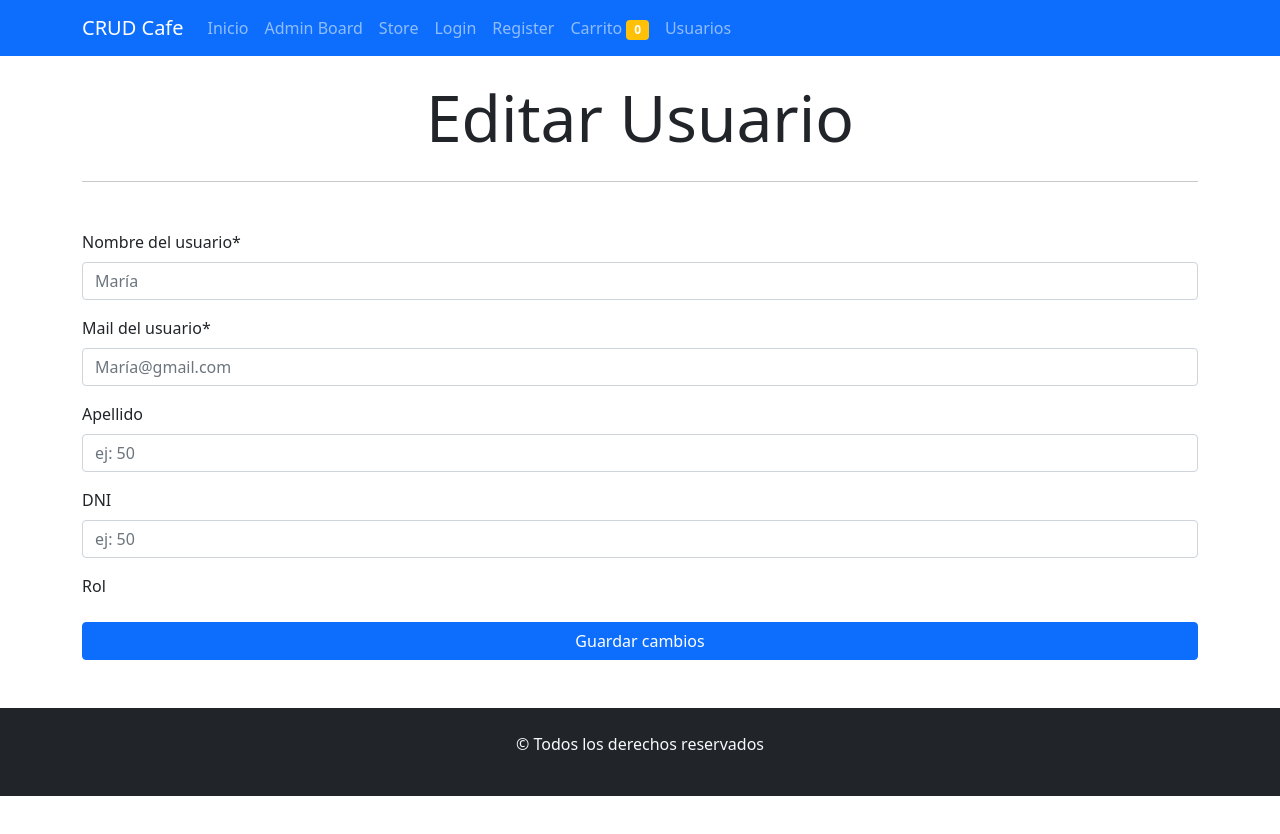
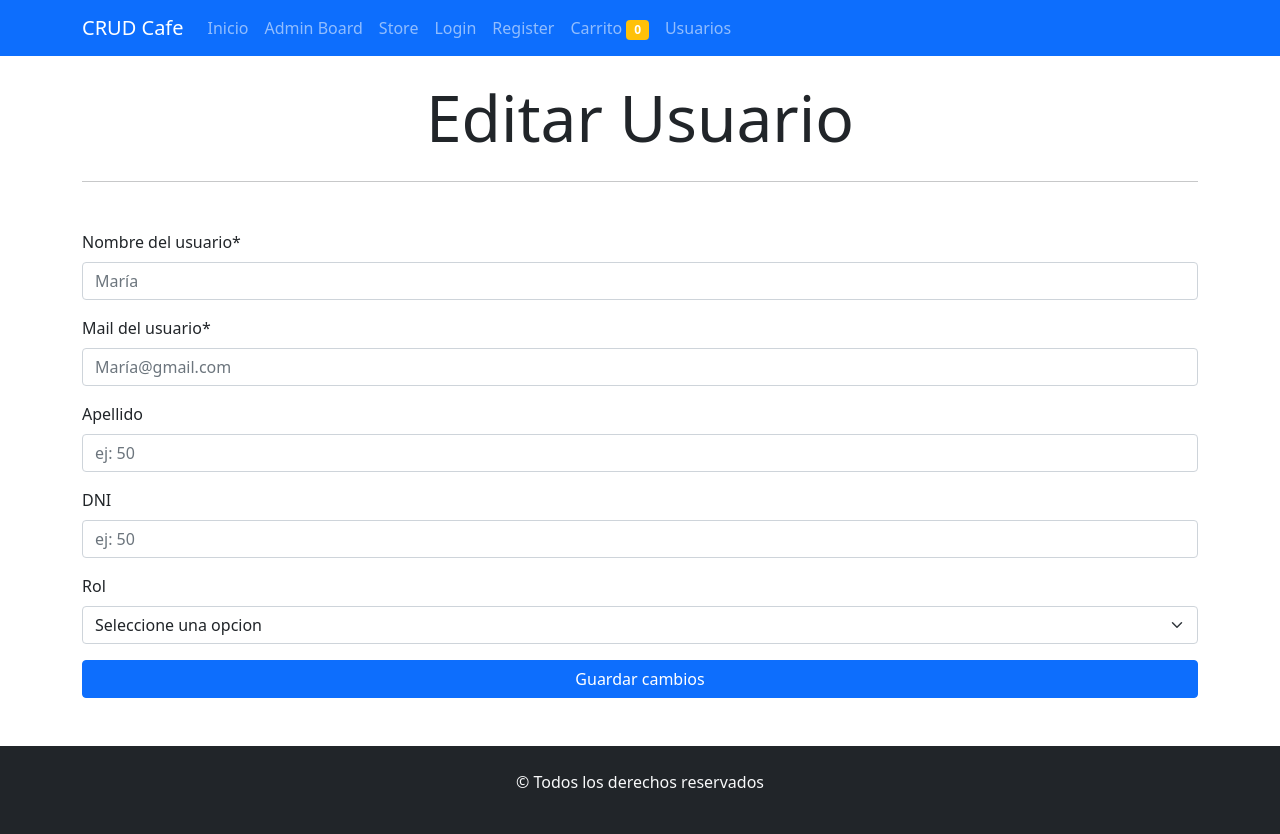
Before and after one commit to mariacaram/vinotecaCDL, a React (Create React App) app: page /editarUsuario/1 in a window 1280 px wide. Before the commit the page ends 800 px from the top, so only its background shows below. Built offline with nearby package versions, Linux system fonts and the light colour scheme; no server answers.

Commit message:
Se agrega rol

```diff
--- a/src/components/Usuarios/EditarUsuario.js
+++ b/src/components/Usuarios/EditarUsuario.js
@@ -9,14 +9,17 @@ const EditarUsuario = (props) => {
   const { _id } = useParams();
   // console.log(_id);
   const [usuario, setUsuario] = useState({});
-//   const [rol, setRol] = useState("");
+  const [rol, setRol] = useState("");
   const URL = process.env.REACT_APP_API_URL + "/usuario/" + _id;
   console.log(URL)
   //crear variables ref
   const nombreUsuarioRef = useRef("");
   const apellidoUsuarioRef = useRef("");
+  const dniUsuarioRef = useRef(0);
+
   const mailUsuarioRef = useRef("");
-  const dniUsuarioRef = useRef(0);
+  const rolUsuarioRef = useRef("");
+
   const navigation = useNavigate();
 
   useEffect(async () => {
@@ -30,7 +33,7 @@ const EditarUsuario = (props) => {
         const dato = await respuesta.json();
         // console.log(dato);
         setUsuario(dato);
-        // setRol(dato.rol);
+        setRol(dato.rol);
       }
     } catch (error) {
       console.log(error);
@@ -53,6 +56,8 @@ const EditarUsuario = (props) => {
         mailUsuario: mailUsuarioRef.current.value,
         apellidoUsuario: apellidoUsuarioRef.current.value,
         dniUsuario: dniUsuarioRef.current.value,
+        rol: rolUsuarioRef.current.value,
+
         // rol,
       };
       // console.log(productoModificado)
@@ -134,14 +139,14 @@ const EditarUsuario = (props) => {
         </Form.Group>
         <Form.Group className="mb-3" controlId="formBasicCheckbox">
           <Form.Label>Rol</Form.Label>
-          {/* <Form.Select
+          <Form.Select
             value={rol}
             onChange={(e) => setRol(e.target.value)}
           >
             <option value="">Seleccione una opcion</option>
-            <option value="Malbec">Admin</option>
-            <option value="Bonarda">Guest</option>
-          </Form.Select> */}
+            <option value="Admin">Admin</option>
+            <option value="User">User</option>
+          </Form.Select>
         </Form.Group>
         <Button variant="primary" type="submit" className="w-100">
           Guardar cambios
--- a/src/components/Usuarios/ItemUsuario.js
+++ b/src/components/Usuarios/ItemUsuario.js
@@ -36,6 +36,7 @@ const ItemUsuario = (props) => {
     });
   };
   return (
+
     <ListGroup.Item className="d-flex justify-content-between">
       <p>
         {props.usuario.nombreUsuario}
```
